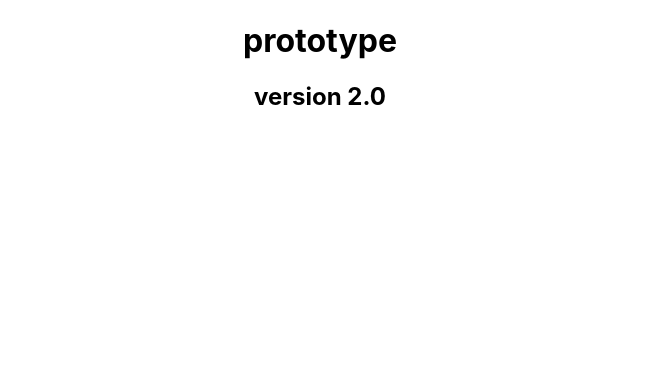
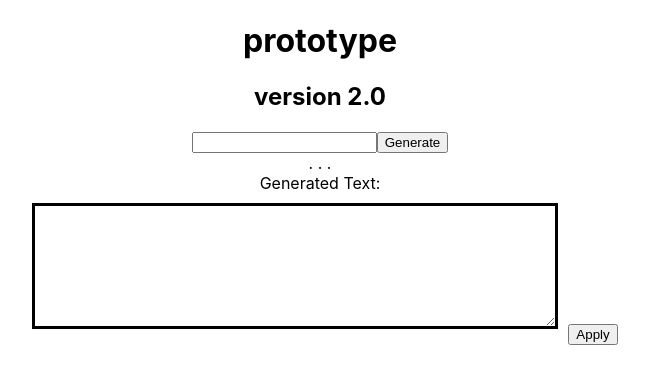
Before and after one commit to nmarkert/writing-with-generated-text, a React (Create React App) app in the folder frontend/: page / in a window 1280 px wide. Shown: the top 384 px of the page, without its empty margins (320-969 px from the left). Built offline with nearby package versions, Linux system fonts and the light colour scheme.

Commit message:
First implementation of second interaction

```diff
--- a/frontend/src/App.js
+++ b/frontend/src/App.js
@@ -14,6 +14,7 @@ class App extends React.Component {
       speed: 1000,
       sentence: [],
       full_sen: [],
+      sen_options: [],
       isGenerating: false,
     };
     this.startClock = this.startClock.bind(this);
@@ -24,7 +25,9 @@ class App extends React.Component {
     this.generation_started = this.generation_started.bind(this);
     this.generation_finished = this.generation_finished.bind(this);
     this.new_generation = this.new_generation.bind(this);
+    this.generate_options = this.generate_options.bind(this);
     this.handle_typing = this.handle_typing.bind(this);
+    this.option_choosed = this.option_choosed.bind(this);
   }
 
   tick() {
@@ -33,6 +36,9 @@ class App extends React.Component {
     });
     if(this.state.seconds >= this.state.full_sen.length) {
       this.stopClock()
+      this.setState({
+        seconds: this.state.full_sen.length-1
+      })
     }
     else {
       this.state.sentence.push(this.state.full_sen[this.state.seconds]);
@@ -136,6 +142,55 @@ class App extends React.Component {
     })
   }
 
+  generate_options(pre, new_gen=true) {
+    if(new_gen) {
+      this.setState({
+        sentence: [],
+        full_sen: pre.split(" "),
+      })
+      this.redoGeneration()
+    }
+
+    console.log(pre)
+
+    fetch('/api/generate_options', {
+      method: 'POST',
+      body: JSON.stringify({
+          'pre_sentence': pre
+      }),
+      headers: {
+          "Content-type": "aplication/json; charset=UTF-8"
+        }
+    }).then(response => response.json())
+    .then(message => {
+        //console.log(message.sentences)
+        this.setState({
+          sen_options: message.sentences,
+        })
+    })
+  }
+
+  option_choosed(opt_idx) {
+    console.log(opt_idx)
+    let pre_l = this.state.full_sen.concat(this.state.sen_options[opt_idx])
+    this.setState({
+      full_sen: pre_l,
+      sen_options: []
+    })
+    let pre_sen = ''
+    let i = 0
+    for (let w of pre_l) {
+      pre_sen += w
+      if(i < pre_l.length-1) {
+        pre_sen += ' '
+      }
+      i++
+    }
+    this.startClock()
+    this.generate_options(pre_sen, false)
+  }
+
+
   handle_typing(s) {
     let new_sentence = s.split(" ")
     this.setState({
@@ -160,6 +215,9 @@ class App extends React.Component {
           new_generation={this.new_generation}
           sentence={this.state.sentence}
           handle_typing={this.handle_typing}
+          generate_options={this.generate_options}
+          sentence_options={this.state.sen_options}
+          option_choosed={this.option_choosed}
         />
       </div>
     );
--- /dev/null
+++ b/frontend/src/js_components/OptionButtons.js
@@ -0,0 +1,22 @@
+export function OptionButtons(props) {
+
+    var buttons = []
+    for (let i=0; i<props.sentence_options.length; i++) {
+        let opt = ''
+        for (let w of props.sentence_options[i]) {
+            opt += w + ' '
+        }
+
+        buttons.push(
+        <div key={i}>
+            <button onClick={() => props.on_choose(i)}>{opt}</button>
+        </div>
+        )
+    }
+
+    return(
+        <>
+        {buttons}
+        </>
+    )
+}
--- a/frontend/src/versions/Version2.js
+++ b/frontend/src/versions/Version2.js
@@ -1,8 +1,36 @@
+import { KeywordInput } from '../js_components/KeywordInput'
+import { TextField } from '../js_components/TextField'
+import { OptionButtons } from '../js_components/OptionButtons'
+
 export function Version2(props) {
 
     return(
         <>
         <h2> version 2.0 </h2>
+        <div>
+            <KeywordInput
+                g_started={props.generation_started}
+                g_finished={props.generation_finished}
+                disabled={props.isGenerating}
+                generate={props.generate_options}
+            />
+        </div>
+        <div>
+            Generated Text:
+            <TextField
+                stop={props.stopClock}
+                on_submit={props.new_generation}
+                sentence={props.sentence}
+                handle_typing={props.handle_typing}
+                disabled={props.isGenerating}
+            />
+        </div>
+        <div>
+            <OptionButtons
+                sentence_options={props.sentence_options}
+                on_choose={props.option_choosed}
+            />
+        </div>
         </>
     )
 }
```
Also changed, not shown: frontend/src/versions/Version1.js (indentation only), 1 other file (tests, documents, lock files or other folders).
